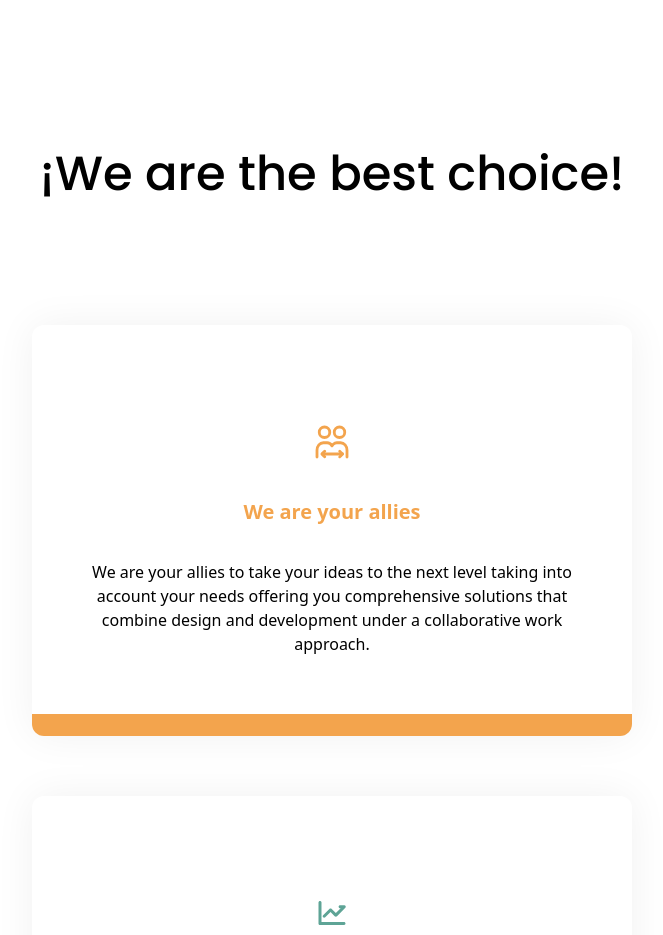
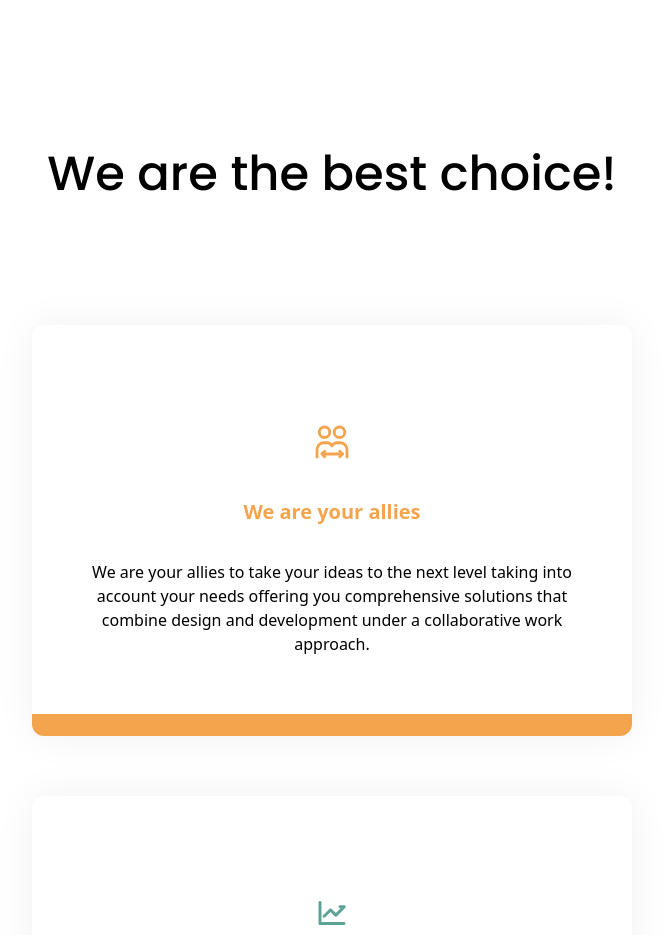
Before and after one commit to contentcraftstudio/Coderlabs-web-2.0, a Next.js app: page / in a window 1280 px wide. Shown: the part 3880-4815 px from the top of the page, without its empty margins (308-971 px from the left). Built offline with nearby package versions, Linux system fonts and the light colour scheme.

Commit message:
Change::en.ts

```diff
--- a/constants/translate/en.ts
+++ b/constants/translate/en.ts
@@ -20,7 +20,7 @@ export const EN = {
   Tools_and_technologies: 'Tools and technologies',
   paragraph_tools: 'We use technologies and tools to create more advanced applications and websites, with greater interactivity and functionality, which in turn improves the user experience and increases customer satisfaction and loyalty.',
   // sec 3
-  We_are_the_best_choice: '¡We are the best choice!',
+  We_are_the_best_choice: 'We are the best choice!',
   We_are_your_allies: 'We are your allies',
   Positive_impact: 'Positive impact',
   paragraph_card_best_choice: 'We are your allies to take your ideas to the next level taking into account your needs offering you comprehensive solutions that combine design and development under a collaborative work approach.',
```
